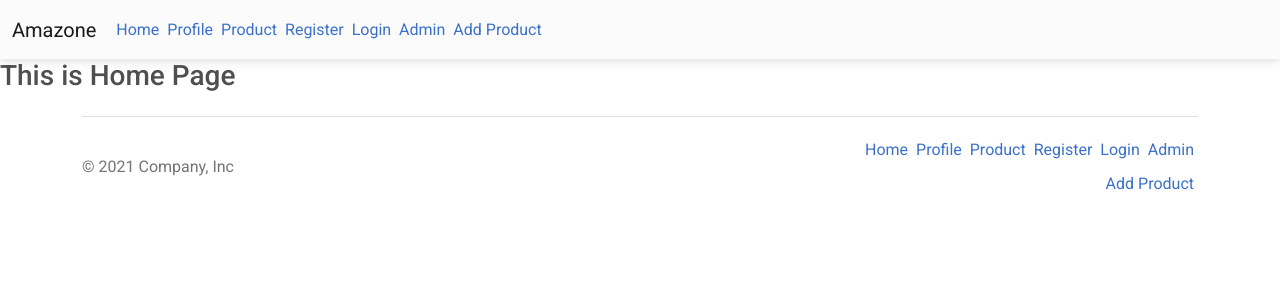
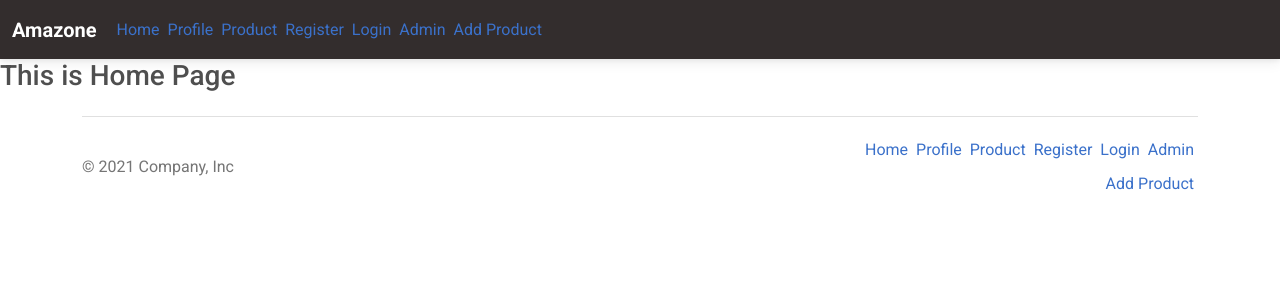
Before and after one commit to gokulhans/E-commerce-MERN, a React (Create React App) app in the folder client/: page / in a window 1280 px wide. Shown: the top 300 px of the page. Built offline with nearby package versions, Linux system fonts and the light colour scheme; no server answers.

Commit message:
some change

```diff
--- a/client/src/components/Navbar.jsx
+++ b/client/src/components/Navbar.jsx
@@ -3,10 +3,11 @@ import { Link } from "react-router-dom";
 
 const Navbar = () => {
     return (
+        <>
         <div>
-            <nav style={{ position: 'relative', top: 0}} class="navbar navbar-expand-lg navbar-light bg-light">
+            <nav style={{ position: 'relative', top: 0}} class="navbar navbar-expand-lg navbar-dark bg-dark">
                 <div class="container-fluid">
-                    <a class="navbar-brand" href="/">Amazone</a>
+                    <a class="navbar-brand" href="/"><b>Amazone</b></a>
                     <button class="navbar-toggler" type="button" data-bs-toggle="collapse" data-bs-target="#navbarSupportedContent" aria-controls="navbarSupportedContent" aria-expanded="false" aria-label="Toggle navigation">
                         <span class="navbar-toggler-icon"></span>
                     </button>
@@ -37,6 +38,9 @@ const Navbar = () => {
                 </div>
             </nav>
         </div>
+        <style>
+        </style>
+        </>
     )
 }
 
```
